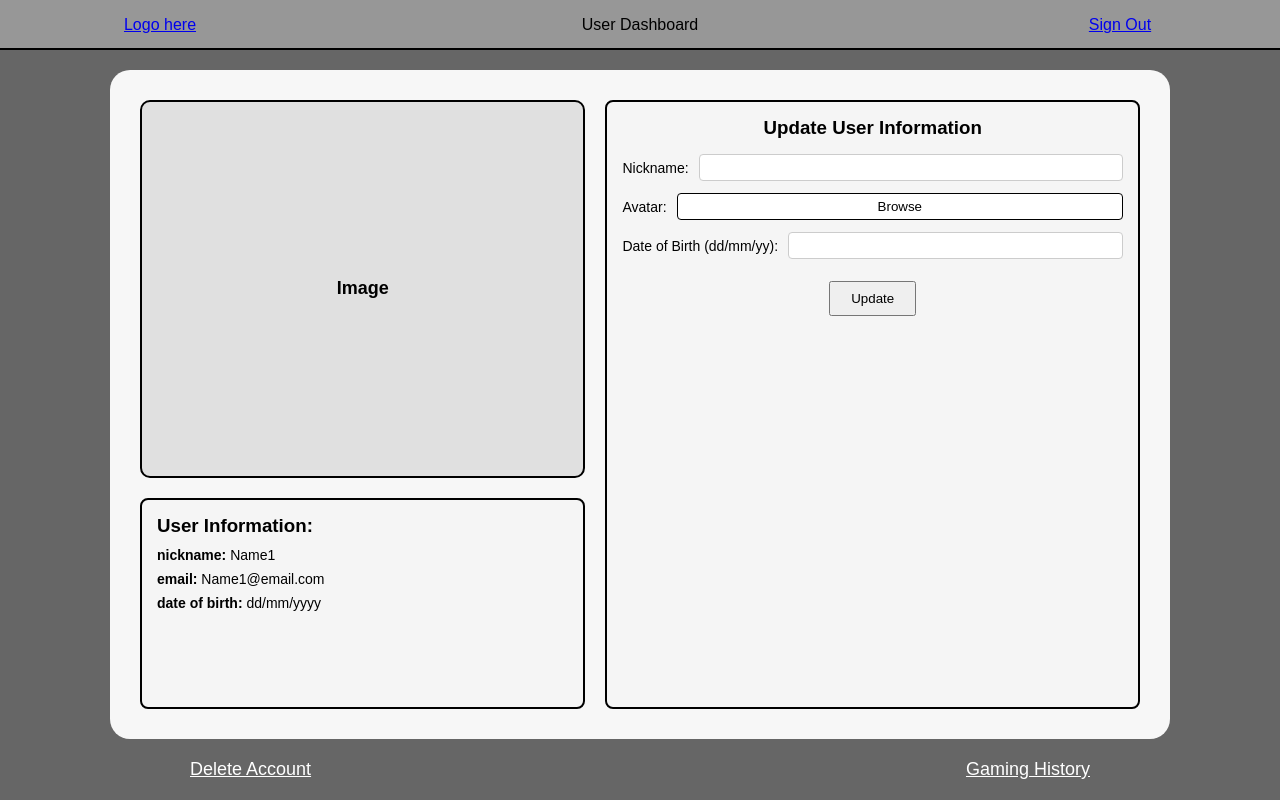
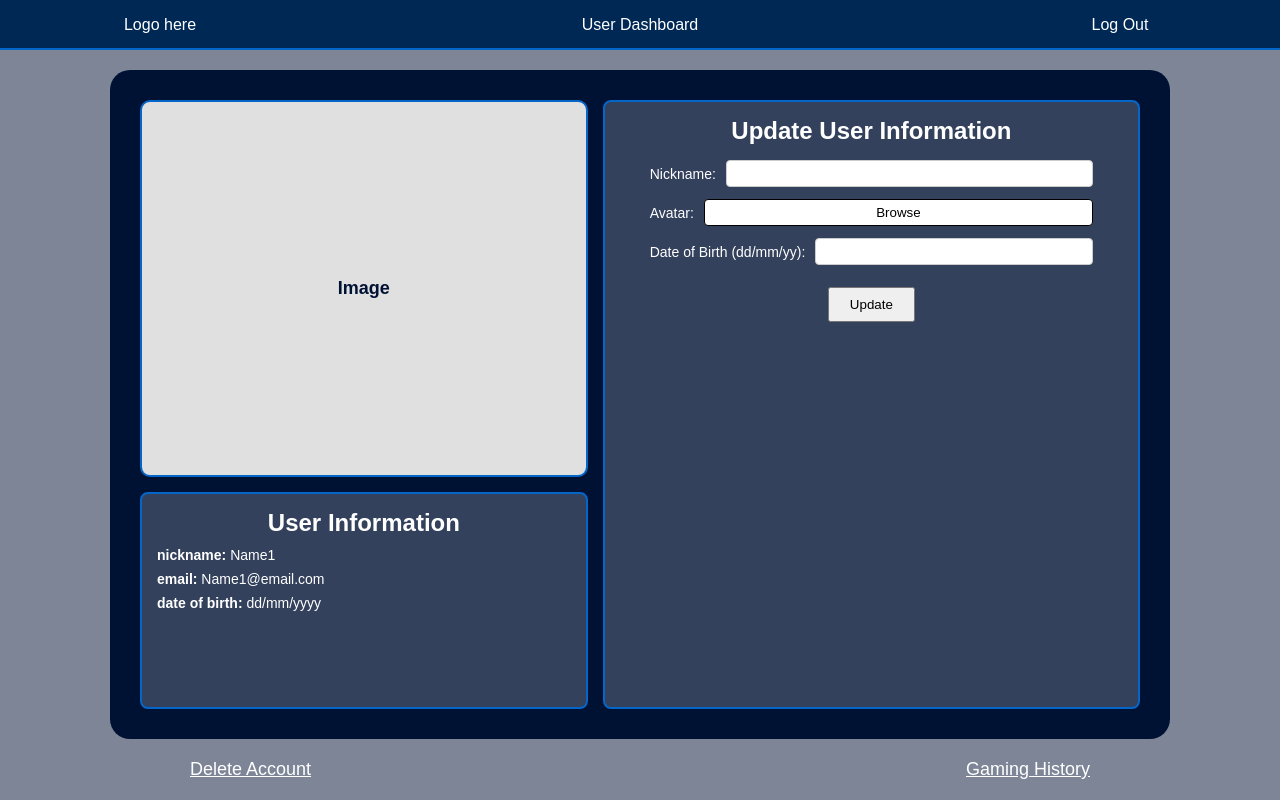
Before and after one commit to jan730/CS215, a PHP site: page /userInfo.html in a window 1280 px wide. Run offline with PHP 8.4, Linux system fonts and the light colour scheme.

Commit message:
Added color and tweeked some html and css for dashboard user info

```diff
--- a/dashboard.html
+++ b/dashboard.html
@@ -11,7 +11,7 @@
                     <a href="dashboard.html">Logo here</a>
                 </div>
                 <div id="page-name">
-                    <p>&nbsp;</p>
+                    <p>Game Dashboard</p>
                 </div>
                 <div id="user-options">
                     <p><a href="login.html">Log out</a></p>
@@ -20,7 +20,7 @@
             <!-- <div id="dashboard-container"> -->
                 <div id="dashboard-body">
                     <h1 id="dashboard-games-title">Games</h1>
-                    <h2 id="dashboard-my-account"><a href="userInfo.html">My Account</a></h2>
+                    <div id="dashboard-my-account"><a href="userInfo.html">My Account</a></div>
 
                     <div id="dashboard-games-display">
 
--- a/gameHistory.html
+++ b/gameHistory.html
@@ -50,8 +50,8 @@
             </div>
 
             <div id="dashboard-pagination">
+                <button>&lt;</button>
                 <span>Page No.</span>
-                <button>&lt;</button>
                 <button>&gt;</button>
             </div>
         </div>
--- a/login.html
+++ b/login.html
@@ -14,7 +14,7 @@
                     <p>Header</p>
                 </div>
                 <div id="user-options">
-                    <p>Log out</p>
+                    <a href="signup.html">Sign Up</a>
                 </div>
             </header>
             <div id="container">
@@ -26,11 +26,11 @@
                         <div class="form-input">
                             <div>
                                 <label for="email">Email</label>
-                                <input type="email" id="email" name="email">
+                                <input type="email" id="email" name="email" />
                             </div>
                             <div>
                                 <label for="password">Password</label>
-                                <input type="password" id="password" name="password">
+                                <input type="password" id="password" name="password" />
                             </div>
                         </div>
                         <div class="form-submit-button">
--- a/style.css
+++ b/style.css
@@ -19,21 +19,30 @@ header{
     display: grid;
     grid-template-columns: 1fr 2fr 1fr;
     align-items: center;
-    border-bottom: 2px solid black;
-    background-color: rgb(151, 151, 151);
+    border-bottom: 2px solid #0466C8;
+    background-color: #002855;
+    color: white;
 }
 
 header #logo{
     grid-column: 1/2;
     justify-self: center;
+    text-decoration: none;
 }
 header #page-name{
     grid-column: 2/3;
     justify-self: center;
+    text-decoration: none;
 }
 header #user-options{
     grid-column: 3/4;
     justify-self: center;
+    text-decoration: none;
+}
+
+header a{
+    color: white;
+    text-decoration: none;
 }
 
 /* Log In / Sign up formatting*/
@@ -214,15 +252,18 @@ header #user-options{
     grid-template-rows: 1fr max-content;
     padding: 20px;
     gap: 20px;
+
+    background-color: #7D8597;
+    color: #ffffff;
 }
 
 #user-dashboard-container {
     display: grid;
     grid-template-columns: 1fr 1.2fr;
     grid-template-rows: auto auto;
-    gap: 20px;
+    gap: 15px;
 
-    background-color: rgba(255, 255, 255, 0.95);
+    background-color: #001233;
     border-radius: 20px;
     padding: 30px;
     max-width: 1000px;
@@ -234,21 +275,30 @@ header #user-options{
     display: flex;
     align-items: center;
     justify-content: center;
+
     background-color: #e0e0e0;
-    border: 2px solid black;
+
+    border: 2px solid #0466C8;
     border-radius: 10px;
     min-height: 300px;
+
     font-size: 18px;
     font-weight: bold;
+    color: #001233;
+
     grid-column: 1/2;
     grid-row: 1/2;
 }
 
 #user-info-display {
-    border: 2px solid black;
+    border: 2px solid #0466C8;
     border-radius: 8px;
+
     padding: 15px;
-    background-color: #f5f5f5;
+
+    background-color: #33415C;
+    color:#ffffff;
+
     grid-column: 1/2;
     grid-row: 2/3;
 }
@@ -256,6 +306,8 @@ header #user-options{
 #user-info-display h3 {
     margin-top: 0;
     margin-bottom: 10px;
+    justify-self: center;
+    font-size: 1.5em;
 }
 
 #user-info-display p {
@@ -264,10 +316,14 @@ header #user-options{
 }
 
 #user-update-section {
-    border: 2px solid black;
+    border: 2px solid #0466C8;
     border-radius: 8px;
+
     padding: 15px;
-    background-color: #f5f5f5;
+
+    background-color: #33415C;
+    color:#ffffff;
+
     grid-column: 2/3;
     grid-row: 1/3;
 }
@@ -276,11 +332,13 @@ header #user-options{
     margin-top: 0;
     margin-bottom: 15px;
     text-align: center;
+    font-size: 1.5em;
 }
 
 #user-update-section form {
     display: grid;
     gap: 12px;
+    padding: 0 30px;
 }
 
 .form-group {
--- a/userInfo.html
+++ b/userInfo.html
@@ -14,7 +14,7 @@
                     <p>User Dashboard</p>
                 </div>
                 <div id="user-options">
-                    <p><a href="login.html">Sign Out</a></p>
+                    <p><a href="login.html">Log Out</a></p>
                 </div>
             </header>
             <div id="user-dashboard-body">
@@ -24,7 +24,7 @@
                     </div>
 
                     <div id="user-info-display">
-                        <h3>User Information:</h3>
+                        <h3>User Information</h3>
                         <p><strong>nickname:</strong> Name1</p>
                         <p><strong>email:</strong> Name1@email.com</p>
                         <p><strong>date of birth:</strong> dd/mm/yyyy</p>
@@ -32,7 +32,7 @@
 
                     <div id="user-update-section">
                         <h3>Update User Information</h3>
-                        <form>
+                        <form action="#" method="post" id="user-update-form">
                             <div class="form-group">
                                 <label>Nickname:</label>
                                 <input type="text" placeholder="">
```
Also changed, not shown: other parts of style.css (+36 -7 lines), signup.html (+5 -5 lines).
